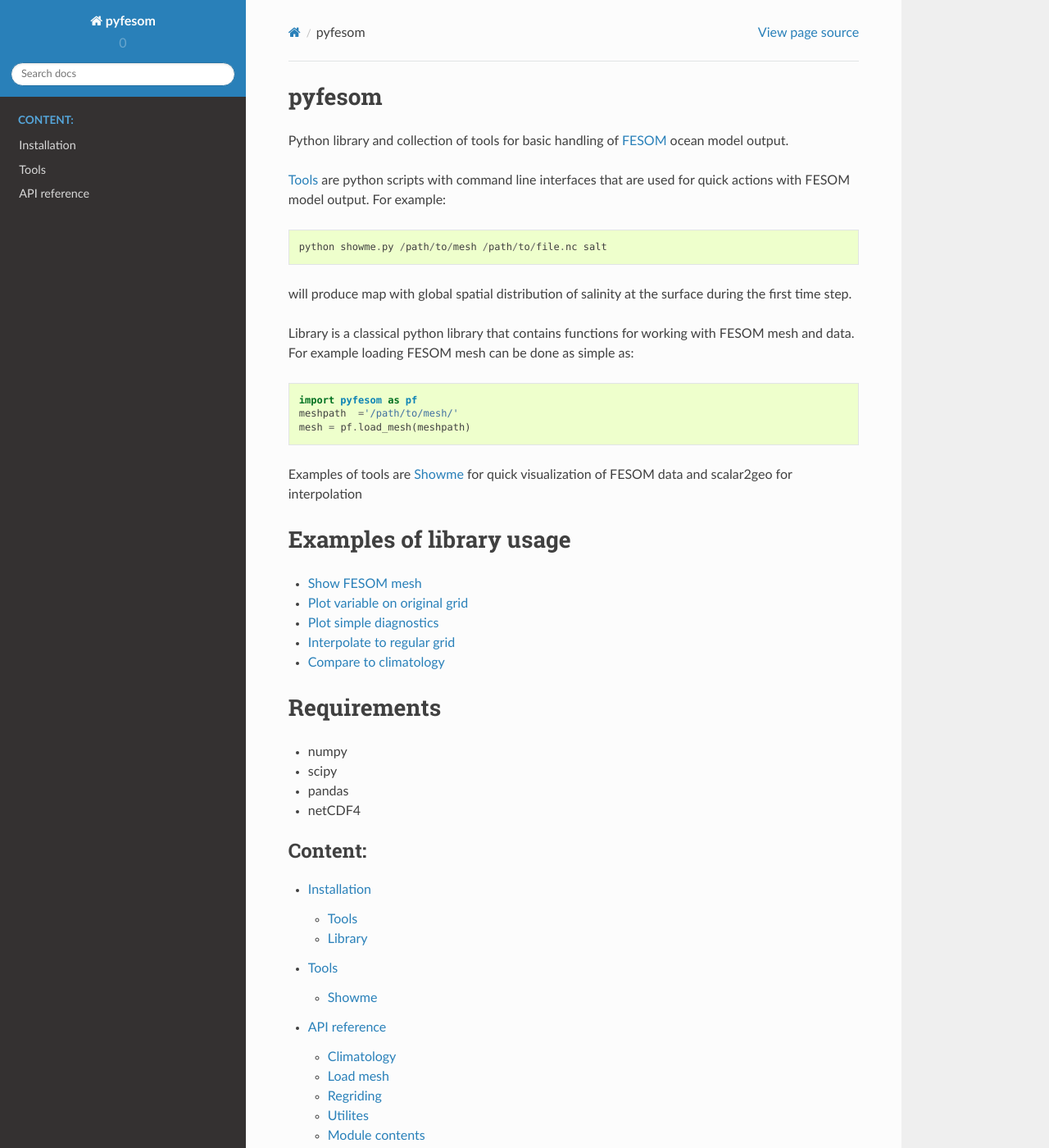
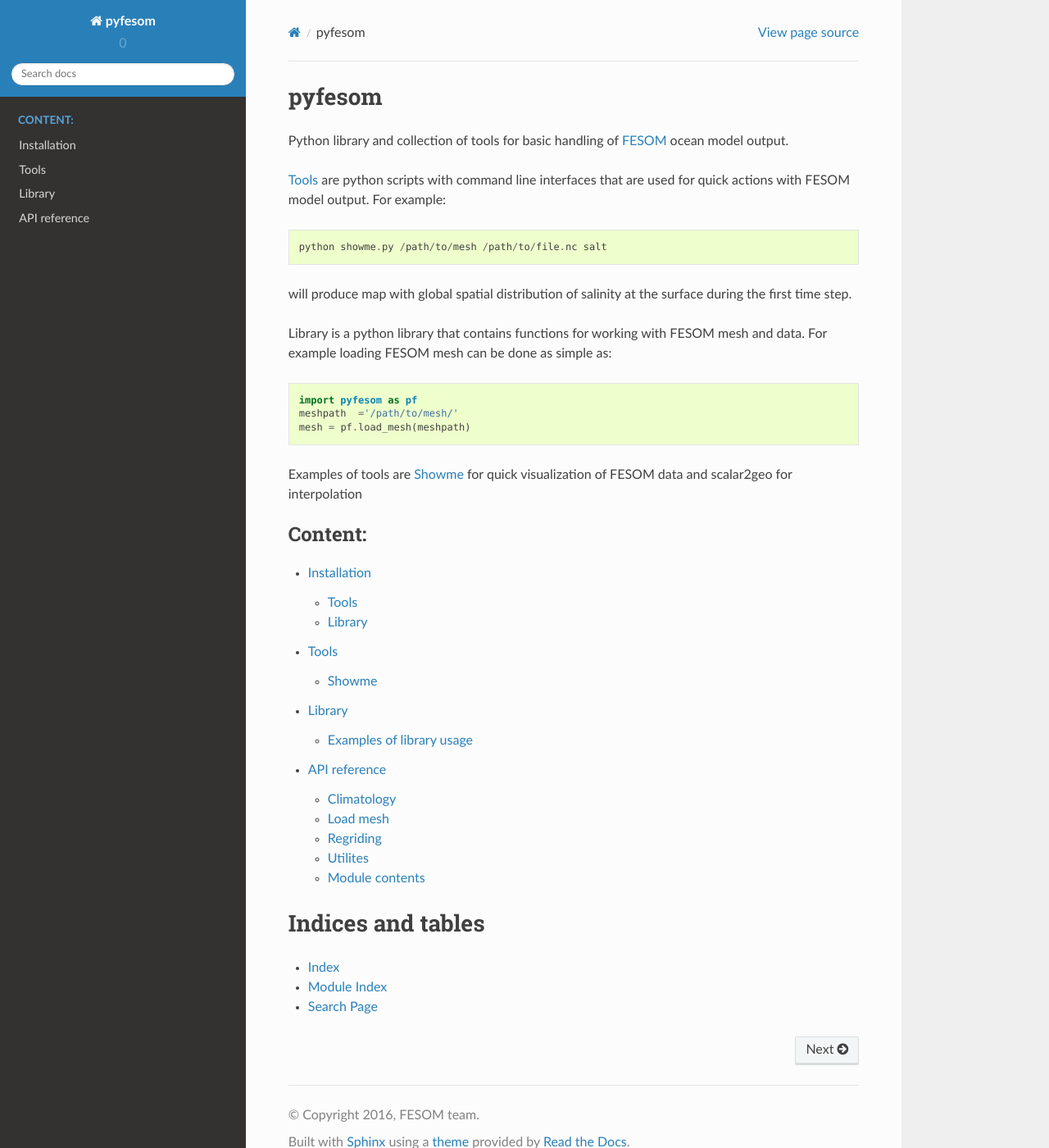
Before and after one commit to FESOM/pyfesom, a Sphinx documentation site: the page built from docs/index.rst, in a window 1280 px wide and 1400 px high. Shown: the whole window at 82% size. Built offline with Sphinx 7.4.7 and the Read the Docs theme 2.0.0, drawn with Linux system fonts in a browser that asks for light colours; pages that are not in the unit, such as notebooks, are missing from menus.

Commit message:
continue with docs

```diff
--- a/docs/api.rst
+++ b/docs/api.rst
@@ -1,3 +1,5 @@
+.. _api:
+
 API reference
 =============
 
--- a/docs/index.rst
+++ b/docs/index.rst
@@ -9,7 +9,7 @@
 
 will produce map with global spatial distribution of salinity at the surface during the first time step.
 
-Library is a classical python library that contains functions for working with FESOM mesh and data. For example loading FESOM mesh can be done as simple as::
+Library is a python library that contains functions for working with FESOM mesh and data. For example loading FESOM mesh can be done as simple as::
 
     import pyfesom as pf
     meshpath  ='/path/to/mesh/'
@@ -17,37 +17,13 @@
 
 Examples of tools are :ref:`showme` for quick visualization of FESOM data and scalar2geo for interpolation
 
-Examples of library usage
-=========================
-
-- `Show FESOM mesh`_
-- `Plot variable on original grid`_
-- `Plot simple diagnostics`_
-- `Interpolate to regular grid`_
-- `Compare to climatology`_
-
-
-.. _Show FESOM mesh: https://github.com/koldunovn/pyfesom/blob/master/notebooks/show_mesh.ipynb
-.. _Plot variable on original grid: https://github.com/koldunovn/pyfesom/blob/master/notebooks/show_variable_on_original_grid.ipynb
-.. _Plot simple diagnostics: https://github.com/koldunovn/pyfesom/blob/master/notebooks/plot_simple_diagnostics.ipynb
-.. _Interpolate to regular grid: https://github.com/koldunovn/pyfesom/blob/master/notebooks/interpolate_to_regular_grid.ipynb
-.. _Compare to climatology: https://github.com/koldunovn/pyfesom/blob/master/notebooks/compare_to_climatology.ipynb
-
-
-Requirements
-============
-
-- numpy
-- scipy
-- pandas
-- netCDF4
-
 .. toctree::
    :maxdepth: 2
    :caption: Content:
 
    installation
    tools
+   library
    api
 
 
--- a/docs/installation.rst
+++ b/docs/installation.rst
@@ -23,7 +23,7 @@
 Tools
 -----
 
-Pyfesom tools are simple python scripts that are buld with use of the pyfesom library. To run the tool you should usually execute something like this::
+`Pyfesom tools <:ref:`tools`>`_ are simple python scripts that are buld with use of the pyfesom library. To run the tool you should usually execute something like this::
 
     python /path/to/installation/pyfesom/tools/showme.py /path/to/mesh/ /path/to/file.nc
 
--- a/docs/showme.rst
+++ b/docs/showme.rst
@@ -4,3 +4,5 @@
 ======
 
 Simple visualization tool for FESOM data. `Python <http://www.python.org/>`_
+
+.. image:: img/showme1.png
```
Also changed, not shown: docs/library.rst (added, +22 -0 lines), docs/img/showme1.png (added).
